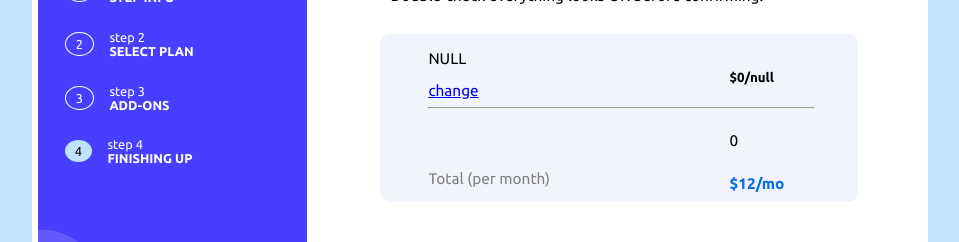
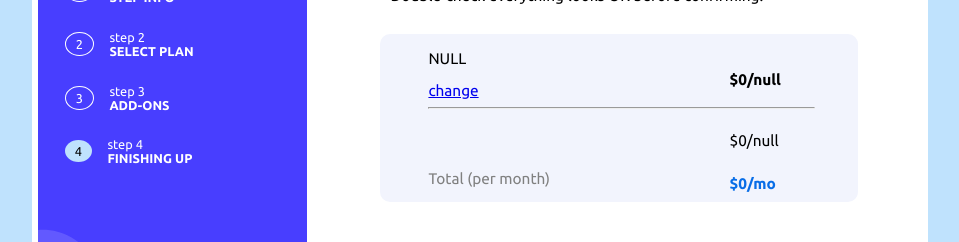
Before and after one commit to bharathkumar369/multi-step-form, a React (Vite) app: page /add in a window 1280 px wide. Both pictures are taken after a click on the button "Next Step". Shown: the part 162-404 px from the top of the page, without its empty margins (160-1119 px from the left). Built offline with nearby package versions, Linux system fonts and the light colour scheme; what @stylexjs/dev-runtime would draw is missing.

Commit message:
third day

```diff
--- a/src/components/Finish.jsx
+++ b/src/components/Finish.jsx
@@ -23,6 +23,7 @@ const Finish = () => {
     const [totalPrice,setTotalPrice] = React.useState(0);
     const [extraPrice,setExtraPrice] = React.useState(0)
 
+
     React.useEffect(()=>{
         console.log(selectedPlan);
         console.log(toggle);
@@ -46,21 +47,33 @@ const Finish = () => {
             price += 150;
         }
 
-        if(addon === "online" || addon === "profile" && toggle){
-            extra +=2
-        } else if(addon === "online" || addon === "profile" && !toggle){
-            extra += 20
+        // if(addon === "online" || addon === "profile" && toggle){
+        //     extra +=2
+        // } else if(addon === "online" || addon === "profile" && !toggle){
+        //     extra += 20
+        // }
+        // if(addon === "larger" && toggle){
+        //     extra += 1
+        // } else if(addon === "larger" && !toggle){
+        //     extra += 10
+        // }
+
+        if(addonList.includes("online")){
+            extra += toggle ? 2: 20;
         }
-        if(addon === "larger" && toggle){
-            extra += 1
-        } else if(addon === "larger" && !toggle){
-            extra += 10
+        if(addonList.includes("profile")){
+            extra += toggle ? 2:20;
         }
+        if (addonList.includes("larger")){
+            extra += toggle ?1 : 10;
+        }
+
+        setExtraPrice(extra)
         setTotalPrice(price);
-        setExtraPrice(extra)
-    },[selectedPlan,selectAdd])
 
+    },[selectedPlan,toggle,addonList])
 
+    const finalPrice = extraPrice + totalPrice
     return (
         <main className="home">
             <div className="finish--container">
@@ -169,7 +182,7 @@ const Finish = () => {
                                 ))}
                             </div>
                             <div className="finish--box--right">
-                                <p>{extraPrice}</p>
+                               <p>${extraPrice}/{billingCycle}</p>
                             </div>
                         </section>
 
@@ -193,7 +206,7 @@ const Finish = () => {
                                 </p>
                             </div>
                             <div className="finish--box--right">
-                                <h5 className="finish--total">$12/mo</h5>
+                                <h5 className="finish--total">${finalPrice}/mo</h5>
                             </div>
                         </section>
                     </section>
--- a/src/components/home.css
+++ b/src/components/home.css
@@ -256,6 +256,9 @@
 
 
 }
+.finish--box--right h5{
+    font-size: 1.2vw;
+}
 .line{
     width: 90%;
 }
```
